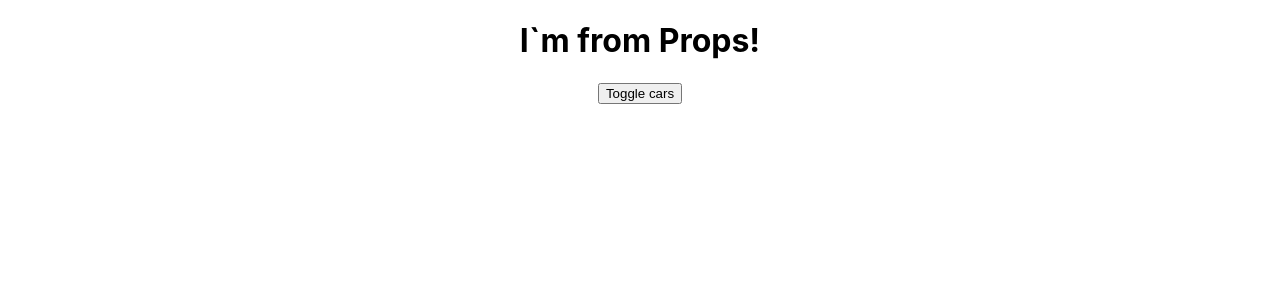
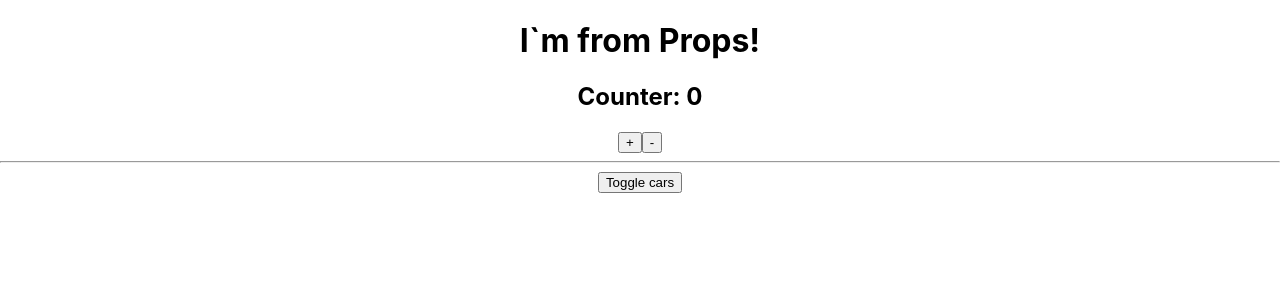
Before and after one commit to NikolayDimitriev/react, a React (Create React App) app in the folder project/: page / in a window 1280 px wide. Shown: the top 300 px of the page. Built offline with nearby package versions, Linux system fonts and the light colour scheme.

Commit message:
Компоненты React: Фрагменты 1. Создали компонент Counter

```diff
--- a/project/src/App.js
+++ b/project/src/App.js
@@ -2,6 +2,7 @@
 import Car from './Car/Car.js'
 import './App.css';
 import ErrorBoundary from './ErrorBoundary/ErrorBoundary.js';
+import Counter from './Counter/Counter.js';
 
 class App extends React.Component {
   constructor(props) {
@@ -69,8 +70,11 @@
 
     return(
       <div style={{textAlign: 'center'}} className="App">
+        <h1>{this.props.title}</h1>
 
-        <h1>{this.props.title}</h1>
+        <Counter />
+
+        <hr></hr>
 
         <button
           onClick={this.toggleCarsHandler}>
@@ -86,6 +90,8 @@
         </div>
 
       </div>
+
+
     );
   }
 }
--- a/project/src/Car/Car.js
+++ b/project/src/Car/Car.js
@@ -27,10 +27,6 @@
     }
 
     render() {
-        if (Math.random() > 0.5) {
-            throw new Error('Car component failed')
-        }
-
         const inputClasses = ['input'];
         if (this.props.name !== '') {
             inputClasses.push('green')
--- /dev/null
+++ b/project/src/Counter/Counter.js
@@ -0,0 +1,17 @@
+import React from 'react';
+
+class Counter extends React.Component {
+    state = {
+        counter: 0
+    }
+
+    render() {
+        return [
+            <h2 key={'1'}>Counter: {this.state.counter}</h2>,
+            <button key={'2'} onClick={() => this.setState({counter: this.state.counter + 1})}>+</button>,
+            <button key={'3'} onClick={() => this.setState({counter: this.state.counter - 1})}>-</button>
+        ]
+    }
+}
+
+export default Counter
```
